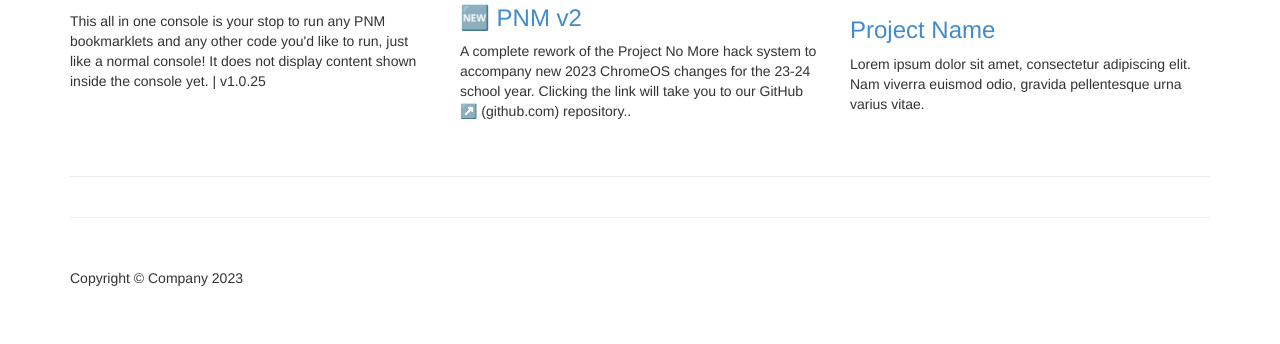
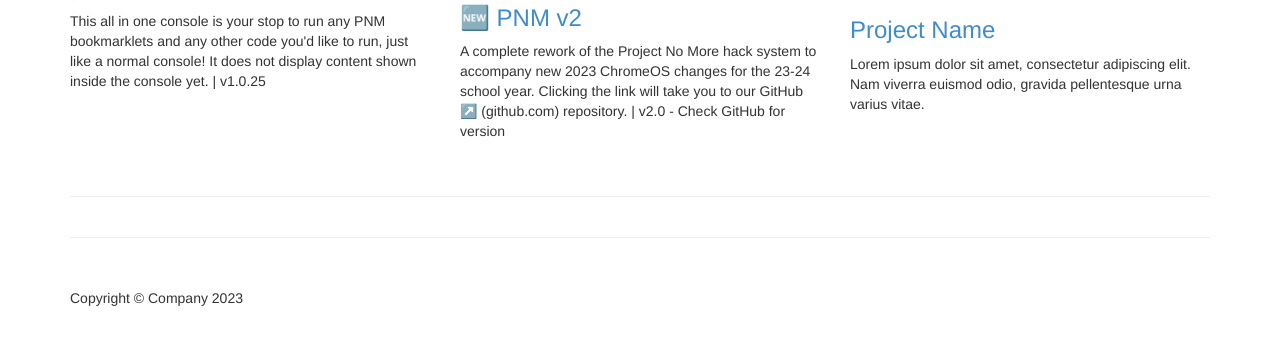
Before and after one commit to projectnomore/v2, a plain HTML site: page www/index.html in a window 1280 px wide. Shown: the part 368-712 px from the top of the page. Drawn offline with Linux system fonts and the light colour scheme.

Commit message:
added version and fixed bug

```diff
--- a/www/index.html
+++ b/www/index.html
@@ -61,7 +61,7 @@
         <div class="col-md-4 portfolio-item">
           <a href="#project-link"><img class="img-responsive" src="https://github.com/projectnomore/v2/blob/stable/cdn/pnm%20v2.png?raw=true"></a>
           <h3><a href="https://github.com/projectnomore/v2">🆕 PNM v2</a></h3>
-          <p>A complete rework of the Project No More hack system to accompany new 2023 ChromeOS changes for the 23-24 school year. Clicking the link will take you to our GitHub ↗️ (github.com) repository..</p>
+          <p>A complete rework of the Project No More hack system to accompany new 2023 ChromeOS changes for the 23-24 school year. Clicking the link will take you to our GitHub ↗️ (github.com) repository. | v2.0 - Check GitHub for version</p>
         </div>
 
         <div class="col-md-4 portfolio-item">
```
